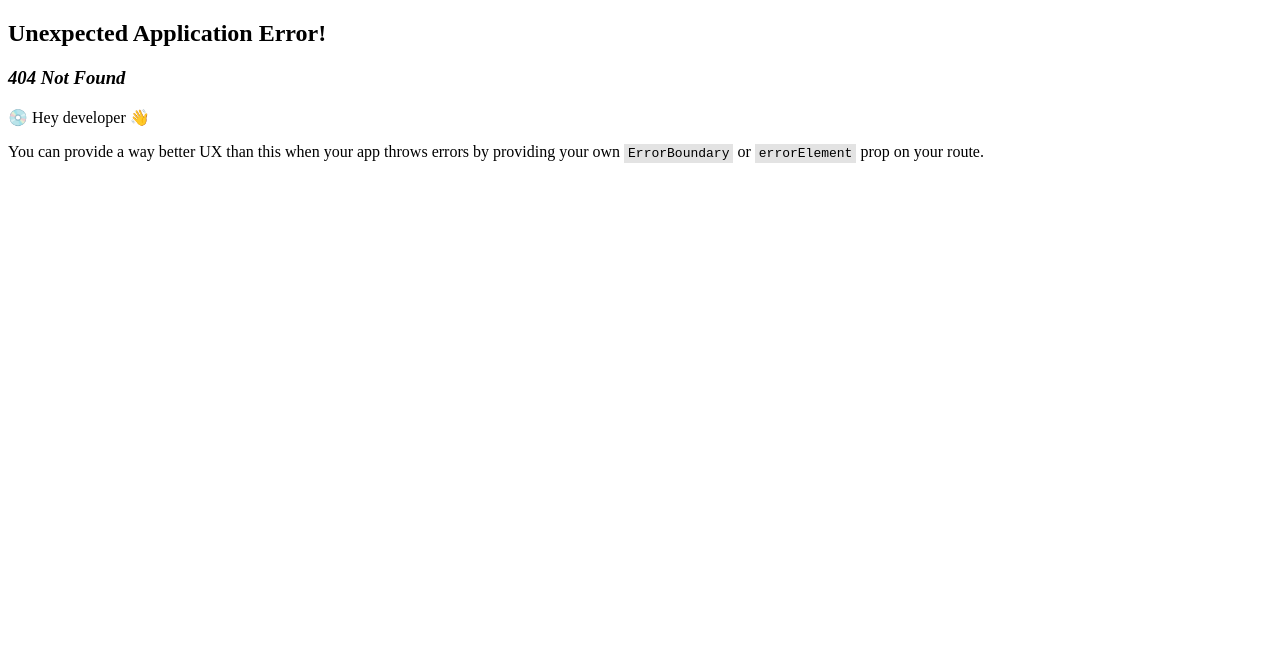
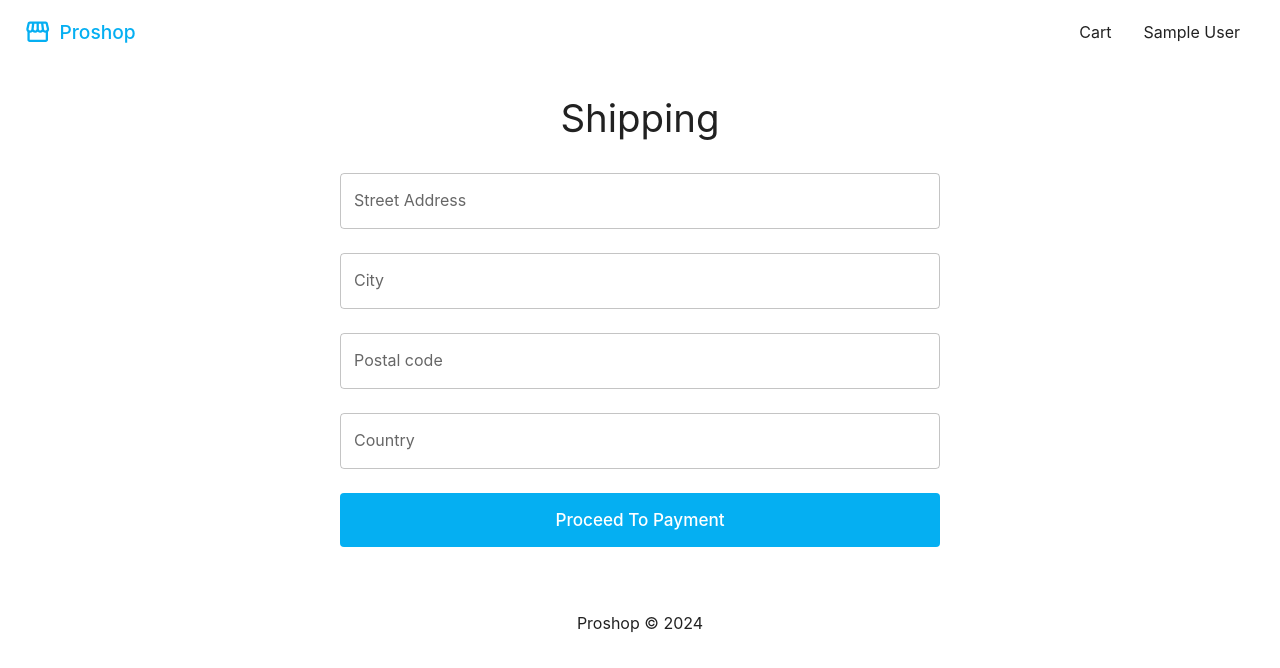
Before and after one commit to yuvinha/udemy-mern-ecommerce, a React (Create React App) app in the folder frontend/: page /shipping in a window 1280 px wide. Before the commit this address had no page. Shown: the top 668 px of the page. Built offline with nearby package versions, Linux system fonts and the light colour scheme; sample sign-in values are in the browser's storage.

Commit message:
Shipping screen and Private route screen

```diff
--- a/frontend/src/index.js
+++ b/frontend/src/index.js
@@ -11,20 +11,30 @@ import "./index.css";
 import App from "./App";
 import store from "./store";
 import reportWebVitals from "./reportWebVitals";
+import PrivateRoute from "./screens/PrivateRoute";
 import HomeScreen from "./screens/HomeScreen";
 import ProductScreen from "./screens/ProductScreen";
 import CartScreen from "./screens/CartScreen";
 import LoginScreen from "./screens/LoginScreen";
 import RegisterScreen from "./screens/RegisterScreen";
+import ShippingScreen from "./screens/ShippingScreen";
+import PaymentScreen from "./screens/PaymentScreen";
 
 const router = createBrowserRouter(
   createRoutesFromElements(
     <Route path="/" element={<App />}>
+      {/* Public routes */}
       <Route index element={<HomeScreen />} />
       <Route path="/cart" element={<CartScreen />} />
       <Route path="/login" element={<LoginScreen />} />
       <Route path="/register" element={<RegisterScreen />} />
       <Route path="/product/:id" element={<ProductScreen />} />
+      {/* Private routes */}
+      <Route path="" element={<PrivateRoute />}>
+        <Route path="/shipping" element={<ShippingScreen />} />
+        <Route path="/payment" element={<PaymentScreen />} />
+      </Route>
+      {/* Admin routes */}
     </Route>
   )
 );
--- /dev/null
+++ b/frontend/src/screens/PaymentScreen.jsx
@@ -0,0 +1,4 @@
+const PaymentScreen = () => {
+  return <div>Payment Screen</div>;
+};
+export default PaymentScreen;
--- /dev/null
+++ b/frontend/src/screens/PrivateRoute.jsx
@@ -0,0 +1,10 @@
+import { Outlet, Navigate } from "react-router-dom";
+import { useSelector } from "react-redux";
+
+const PrivateRoute = () => {
+  const { userInfo } = useSelector((state) => state.auth);
+
+  return userInfo ? <Outlet /> : <Navigate to="/login" />;
+};
+
+export default PrivateRoute;
--- a/frontend/src/screens/RegisterScreen.jsx
+++ b/frontend/src/screens/RegisterScreen.jsx
@@ -94,7 +94,7 @@ const RegisterScreen = () => {
       >
         <TextField
           type="text"
-          label="name"
+          label="Name"
           placeholder="Enter name"
           error={errors.name ? true : false}
           helperText={errors.name?.message}
--- /dev/null
+++ b/frontend/src/screens/ShippingScreen.jsx
@@ -0,0 +1,106 @@
+import { useDispatch, useSelector } from "react-redux";
+import { useNavigate } from "react-router-dom";
+import { useForm } from "react-hook-form";
+import { DevTool } from "@hookform/devtools";
+import { saveShippingAddress } from "../slices/cartSlice";
+import { Box, TextField, Typography, Button } from "@mui/material";
+
+const ShippingScreen = () => {
+  const { shippingAddress } = useSelector((state) => state.cart);
+
+  const dispatch = useDispatch();
+  const navigate = useNavigate();
+
+  const form = useForm({
+    defaultValues: {
+      streetAddress: shippingAddress?.streetAddress || "",
+      city: shippingAddress?.city || "",
+      postalCode: shippingAddress?.postalCode || "",
+      country: shippingAddress?.country || "",
+    },
+  });
+  const { register: formRegister, control, handleSubmit, formState } = form;
+  const { errors } = formState;
+
+  const onSubmit = async (data) => {
+    dispatch(saveShippingAddress(data));
+    navigate("/payment");
+  };
+
+  return (
+    <>
+      <Typography component="h1" variant="h3" sx={{ my: 4 }} align="center">
+        Shipping
+      </Typography>
+      <Box
+        component="form"
+        noValidate
+        // autoComplete="off"
+        onSubmit={handleSubmit(onSubmit)}
+        sx={{
+          display: "flex",
+          flexDirection: "column",
+          justifyContent: "center",
+          gap: 3,
+          maxWidth: 600,
+          marginX: "auto",
+        }}
+      >
+        <TextField
+          type="text"
+          label="Street Address"
+          placeholder="Enter street address"
+          error={errors.streetAddress ? true : false}
+          helperText={errors.streetAddress?.message}
+          {...formRegister("streetAddress", {
+            required: "Street address is required",
+          })}
+        />
+        <TextField
+          type="text"
+          label="City"
+          placeholder="Enter city"
+          error={errors.city ? true : false}
+          helperText={errors.city?.message}
+          {...formRegister("city", {
+            required: "City is required",
+          })}
+        />
+        <TextField
+          type="text"
+          label="Postal code"
+          placeholder="Enter postal code"
+          error={errors.postalCode ? true : false}
+          helperText={errors.postalCode?.message}
+          {...formRegister("postalCode", {
+            required: "Postal code is required",
+          })}
+        />
+        <TextField
+          type="text"
+          label="Country"
+          placeholder="Enter coutry"
+          error={errors.country ? true : false}
+          helperText={errors.country?.message}
+          {...formRegister("country", {
+            required: "Country is required",
+          })}
+        />
+        <Box sx={{ position: "relative" }}>
+          <Button
+            type="submit"
+            variant="contained"
+            size="large"
+            color="primary"
+            sx={{ py: 1.5 }}
+            fullWidth
+          >
+            Proceed to Payment
+          </Button>
+        </Box>
+      </Box>
+      {/* <DevTool control={control} /> */}
+    </>
+  );
+};
+export default ShippingScreen;
--- a/frontend/src/slices/cartSlice.js
+++ b/frontend/src/slices/cartSlice.js
@@ -3,7 +3,7 @@ import { updateCart } from "../utils/cartUtils";
 
 const initialState = localStorage.getItem("cart")
   ? JSON.parse(localStorage.getItem("cart"))
-  : { cartItems: [] };
+  : { cartItems: [], shippingAddress: {}, paymentMethod: "Paypal" };
 
 const cartSlice = createSlice({
   name: "cart",
@@ -32,9 +32,15 @@ const cartSlice = createSlice({
 
       return updateCart(state);
     },
+    saveShippingAddress: (state, action) => {
+      state.shippingAddress = action.payload;
+
+      return updateCart(state);
+    },
   },
 });
 
-export const { addToCart, removeFromCart } = cartSlice.actions;
+export const { addToCart, removeFromCart, saveShippingAddress } =
+  cartSlice.actions;
 
 export default cartSlice.reducer;
```
